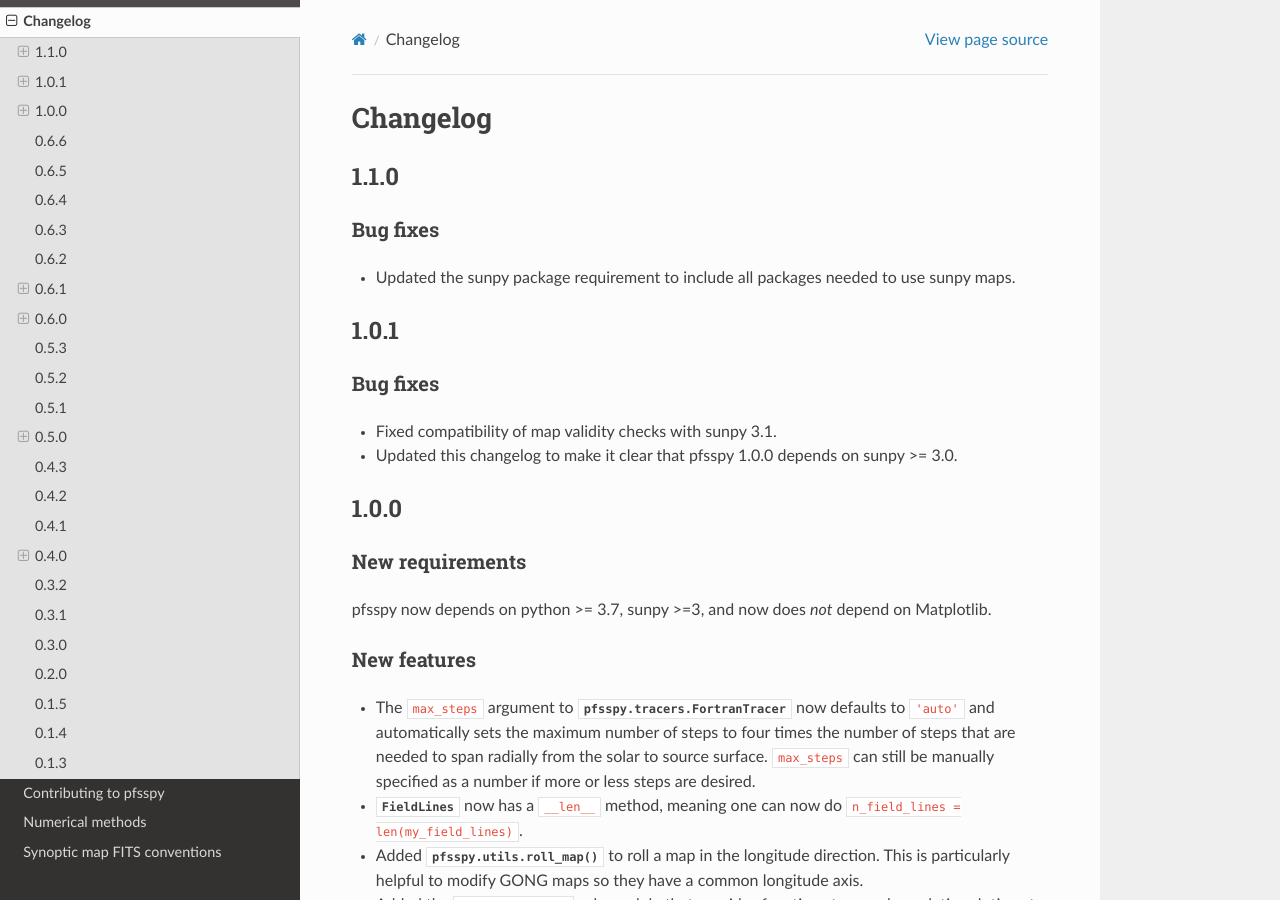
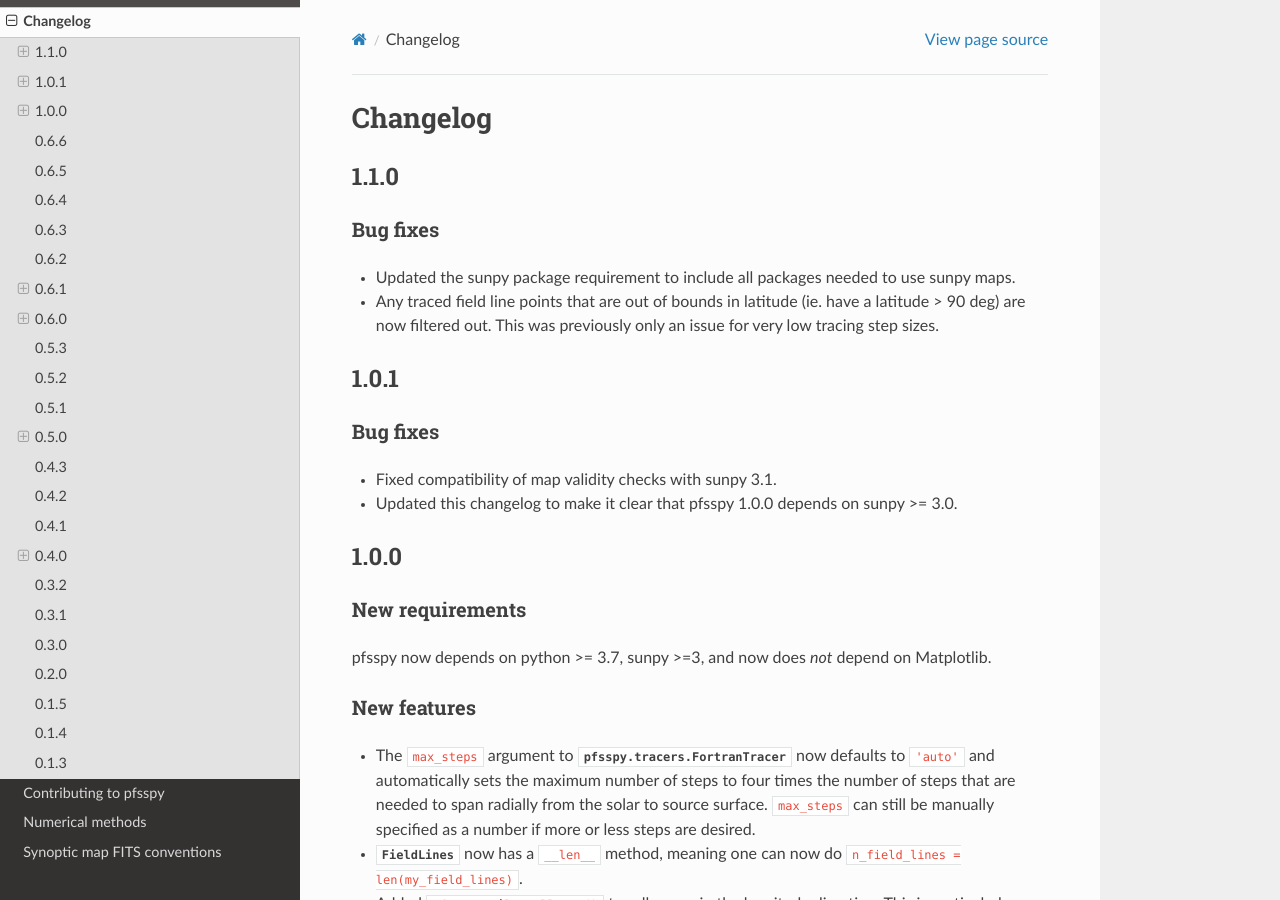
Before and after one commit to sunpy/sunkit-magex, a Sphinx documentation site: the page built from docs/changes.rst, in a window 1280 px wide and 900 px high. Built offline with Sphinx 7.4.7 and the Read the Docs theme 2.0.0, drawn with Linux system fonts in a browser that asks for light colours; pages that are not in the unit, such as notebooks, are missing from menus; the version number could not be read and is left out.

Commit message:
Filter out of bounds points in s

```diff
--- a/docs/changes.rst
+++ b/docs/changes.rst
@@ -9,6 +9,9 @@ Bug fixes
 ~~~~~~~~~
 - Updated the sunpy package requirement to include all packages needed to use
   sunpy maps.
+- Any traced field line points that are out of bounds in latitude (ie. have a
+  latitude > 90 deg) are now filtered out. This was previously only an issue
+  for very low tracing step sizes.
 
 1.0.1
 -----
```
Also changed, not shown: 1 other file.
